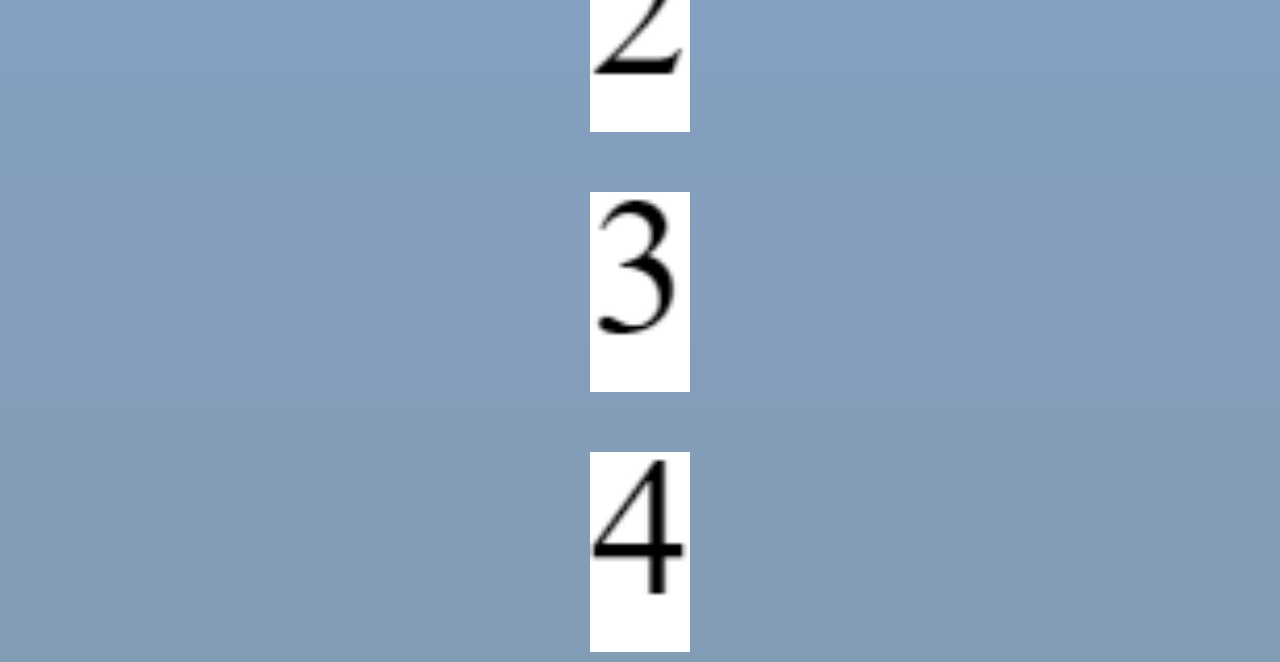
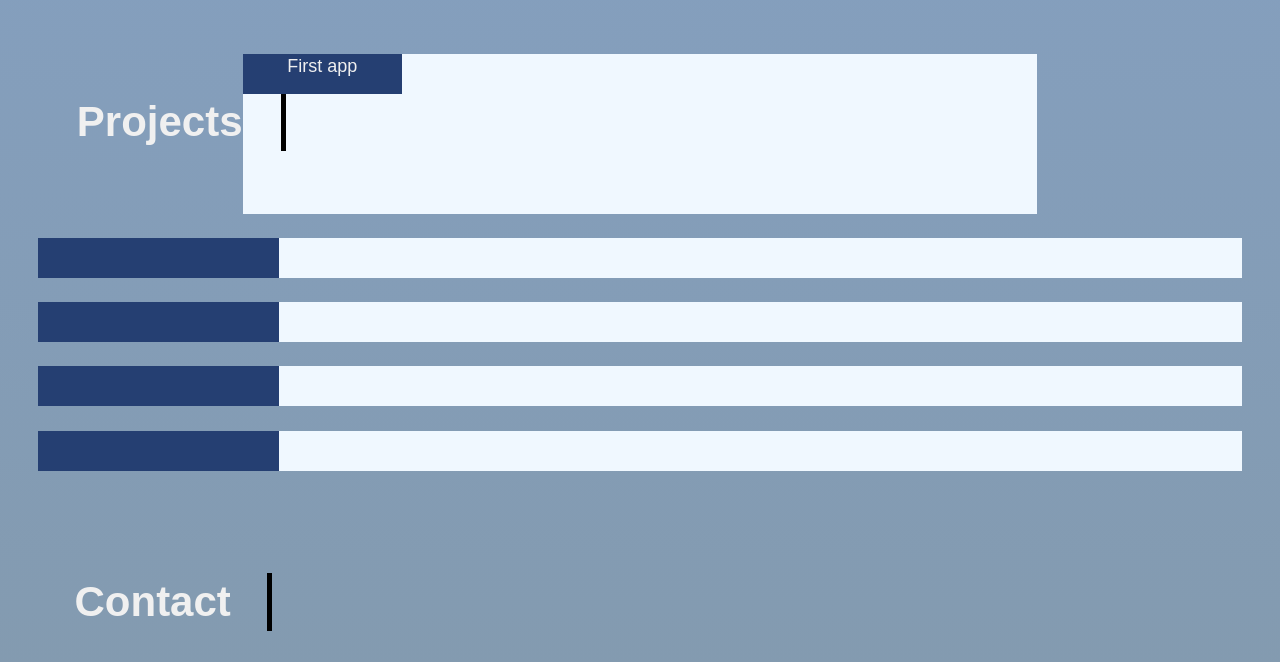
Before and after one commit to kbjss071/workCollection, a plain HTML site: page index.html in a window 1280 px wide. Shown: the part 1051-1713 px from the top of the page. Drawn offline with Linux system fonts and the light colour scheme.

Commit message:
updated html and css

```diff
--- a/assets/css/style.css
+++ b/assets/css/style.css
@@ -101,8 +101,6 @@ ul {
     margin-right: 2rem;
 }
 
-
-
 .about {
     display: block;
     width: 100%;
@@ -110,24 +108,14 @@ ul {
 }
 
 .left{
-    float: left;
     padding-right: 3%;
     margin: 3%;
     border-right: 5px solid black;
+    display: inline-block;
 }
 
-.right {
-    float: right;
-}
-
-.projects-grid img {
-    display: grid;
-    grid-template-columns: repeat(auto-fit, minmax(320px, 1fr));
-    grid-gap: 4rem;
-    width: 100%;
-    max-width: 100px;
-    margin: 0 auto;
-    margin-bottom: 6rem;
+.picture-right {
+    right: 0;
 }
 
 .welcome div h1{
@@ -138,11 +126,14 @@ ul {
     display: block;
 }
 
-figure {
+div > figure {
     display: inline-block;
-    right: 15px;
     margin: 0 auto;
-    width: 50%;
+    justify-content: center;
+}
+
+div > figure > img {
+    justify-content: center;
 }
 
 .skills-container {
@@ -169,7 +160,13 @@ figure {
     height: 300px;
 } */
 
-.contact h1 {
+.contact {
+    position: relative;
+    object-fit: cover;
+    vertical-align: text-top;
+}
+
+.contact div h2 {
     display: flex;
     justify-content: flex-start;
 }
@@ -186,6 +183,37 @@ figure {
     font-size: 3rem;
 }
 
+.display {
+    display: inline;
+}
+
+
+.application {
+    min-width: 5vw;
+    width: auto;
+    min-height: 1vh;
+    height: auto;
+    background-color:aliceblue;
+    margin: 2% auto;
+    padding: 3% var(--nav-color);
+    object-fit: cover;
+}
+
+.app-title {
+    position: relative;
+    width: 20%;
+    height: 5vh;
+    left: 0;
+    bottom: 0;
+    background-color: #253f72;
+}
+
+.block {
+    display: block;
+    min-block-size: ;
+    position: absolute;
+
+}
 
 /* Id selector */
 
@@ -210,8 +238,16 @@ figure {
     margin-bottom: 2%;
 }
 
+#first-application {
+    width: 66%;
+    height: 20vh;
+}
+
+#LinkedInImage {
+    justify-content: center;
+    margin: 0 auto;
+}
+
 @media screen and (max-width: 487px) {
-    header {
-        height: auto;
-    }
+
 }
--- a/index.html
+++ b/index.html
@@ -15,7 +15,7 @@
         <nav id="navbar" class="nav">
             <ul class="nav-list">
                 <li><a href="#about">About</a></li>
-                <li><a href="#work">Work</a></li>
+                <li><a href="#projects">Work</a></li>
                 <li><a href="#contact">Contact</a></li>
             </ul>
         </nav>
@@ -28,6 +28,12 @@
                     <h1>Hi, I'm Jin Kang</h1>
                     <p>an aspiring software developer</p>
                 </div>
+                <div>
+                    <figure>
+                        <img src="./assets/images/1551065465455.jpg" alt="LinkedInImage" id="LinkedInImage">
+                    </figure>
+                </div>
+
 
             </section>
             <!-- End welcome section -->
@@ -41,14 +47,16 @@
                 <h2>About me</h2>
             </div>
             <div id="about">
-                <figure class="right">
-                    <img src="./assets/images/1551065465455.jpg" alt="LinkedInImage" id="LinkedInImage">
-                </figure>
-                <p id="first-about">I graduated from University of North Carolina at Greensboro with a BS in Mathematics with Statistics and a minor in Computer Science during my college year. <br>
-                I have experience using Java and Python to solve problems during college years. And I currently enrolled in Georgia Tech Coding Bootcamp to galvanize and reduce the gap betweem CS minor and software developer. <br>
-                Besides, I'm passionate and willing to learn any new skills or techniques.
-                </p>
-                <p>In my free time I enjoy playing baseball, soccer, and video games. Also, I spend time with my family, too</p>
+                <div class="picture-right">
+                </div>
+                <div>
+                    <p id="first-about">I graduated from University of North Carolina at Greensboro with a BS in Mathematics with Statistics and a minor in Computer Science during my college year. <br>
+                    I have experience using Java and Python to solve problems during college years. And I currently enrolled in Georgia Tech Coding Bootcamp to galvanize and reduce the gap betweem CS minor and software developer. <br>
+                    Besides, I'm passionate and willing to learn any new skills or techniques.
+                    </p>
+                    <p>In my free time I enjoy playing baseball, soccer, and video games. Also, I spend time with my family, too</p>
+                </div>
+
             </div>
         </section>
         <section>
@@ -67,10 +75,29 @@
 
         <!-- Start projects section -->
         <section id="projects" class="projects">
-            <div class="left">
+            <div class="left block">
                 <h2>Projects</h2>
             </div>
-            <div class="projects-grid">
+            <div class="app-grid">
+                <div class="application" id="first-application">
+                    <div class="app-title">
+                        <p>First app</p>
+                    </div>
+                </div>
+                <div class="application">
+                    <div class="app-title"></div>
+                </div>
+                <div class="application">
+                    <div class="app-title"></div>
+                </div>
+                <div class="application">
+                    <div class="app-title"></div>
+                </div>
+                <div class="application">
+                    <div class="app-title"></div>
+                </div>
+            </div>
+            <!-- <div class="projects-grid">
                 <a href="" target="_blank" class="" id="first-project">
                     <img src="./assets/images/number image 1.png" alt="">
                     <p class="projects-title"></p>
@@ -91,15 +118,16 @@
                     <img src="./assets/images/number image 5.png" alt="">
                     <p class="projects-title"></p>
                 </a>
-            </div>
+            </div>            -->
         </section>
         <!-- End projects section -->
 
         <!-- Start contact section -->
         <section id="contact">
-            <div class="contact">
-
+            <div class="contact left ">
                 <h2>Contact</h2>
+            </div>
+            <div>
                 <ul class="contact-list">
                     <li class="contact-content"><a href=""><i class="fas fa-mobile-alt"></i></a></li>
                     <li class="contact-content"><a href=""><i class="fa fa-envelope"></i></a></li>
```
